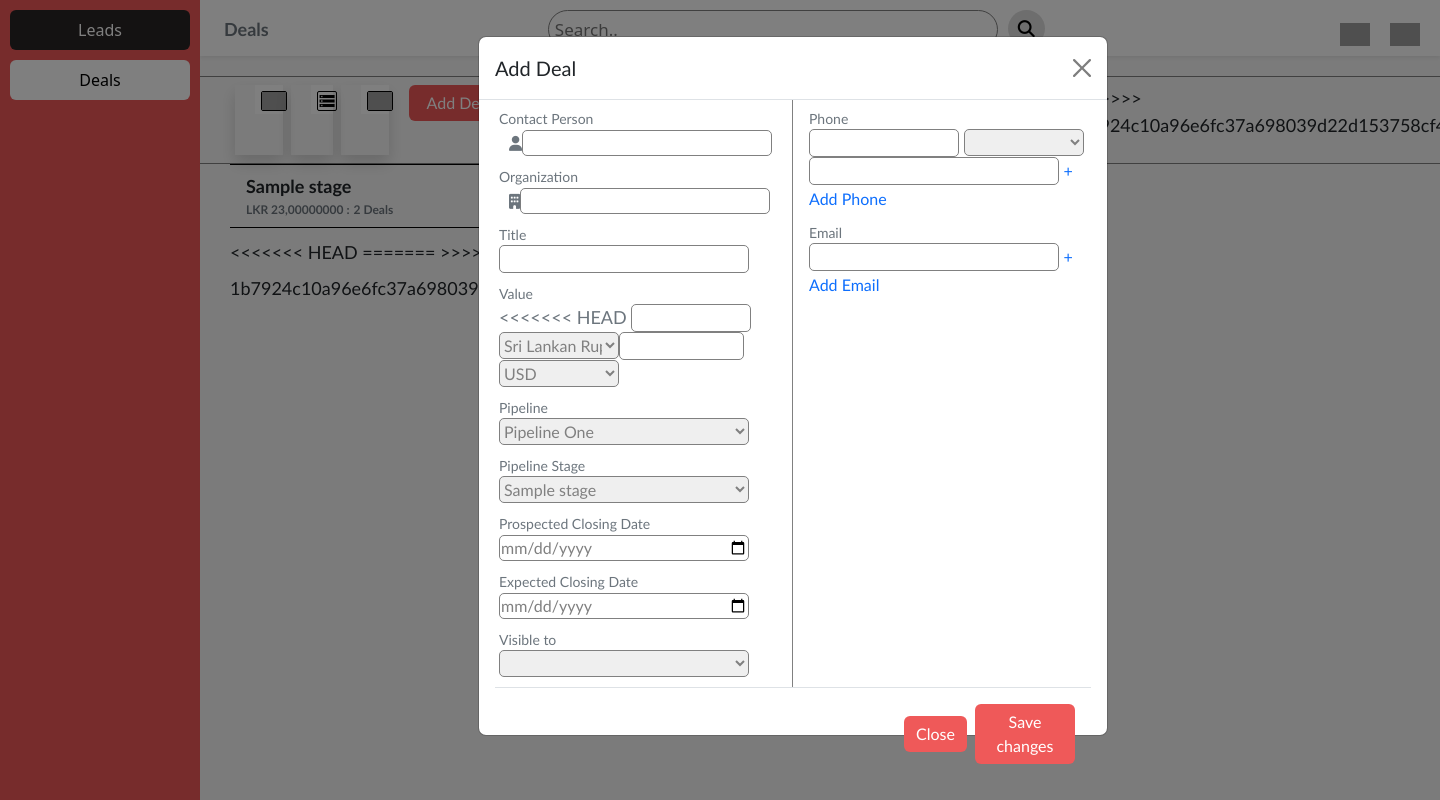
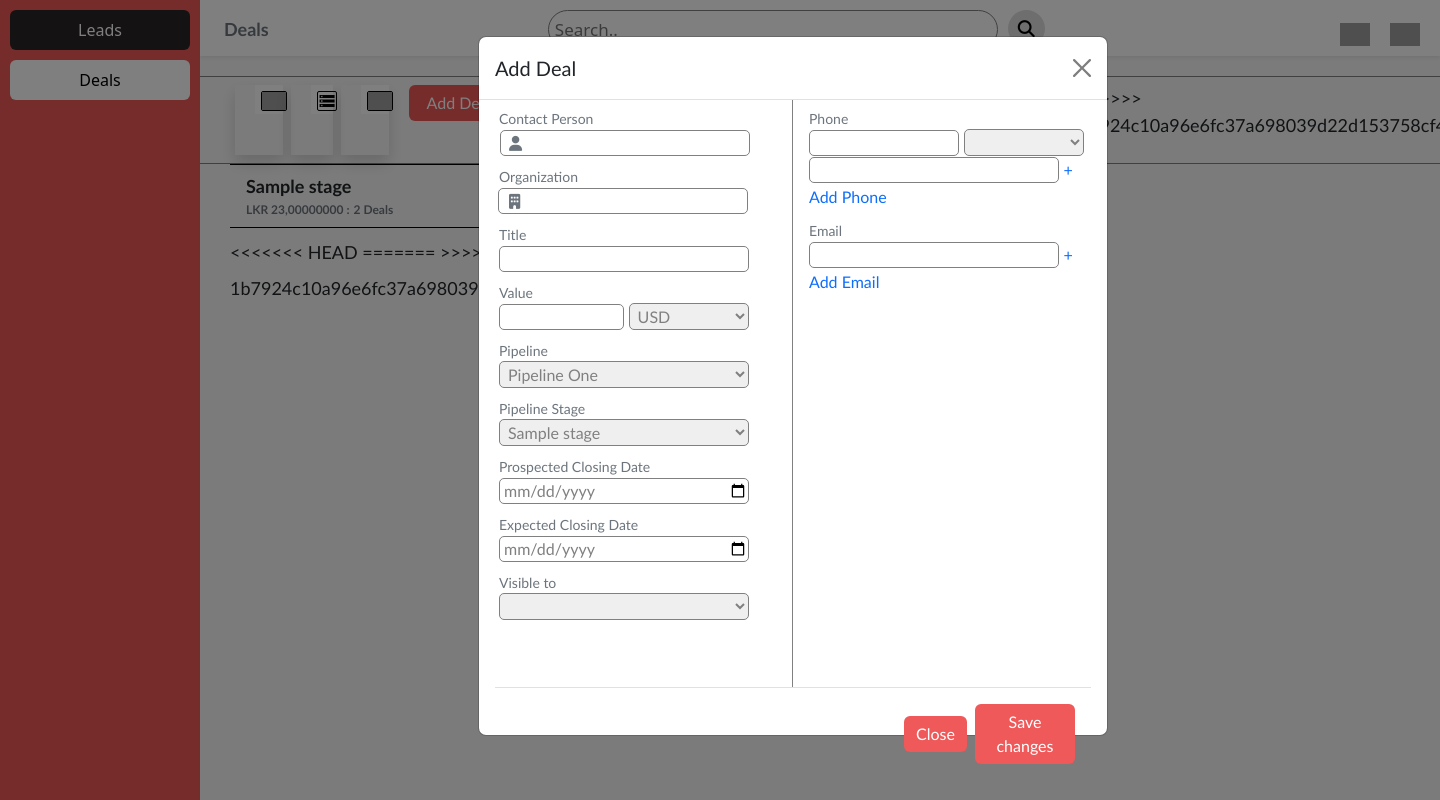
Before and after one commit to SmpManeth/pipedrive-php, a PHP site: page /dashboard.php in a window 1440 px wide, after a click on "Add Deal". Run offline with PHP 8.4, Linux system fonts and the light colour scheme; the visitor is signed in with stand-in values (Sample User, id 1); tables that the repository leaves empty or names only in its code hold one stand-in row (values such as "Sample post"); data that the repository does not hold is empty; some libraries are stand-ins or nearby versions; grey boxes are pictures that could not be loaded.

Commit message:
add deals

```diff
--- a/app/includes/deals.php
+++ b/app/includes/deals.php
@@ -38,14 +38,7 @@ $currencies = selectAll('currency');
                            </div>
                            <div class="model-item text-muted">
                               <p class="">Value</p>
-<<<<<<< HEAD
 
-                              <input class="input-field" type="text" name="value" style="width: 120px;">
-                              <select class="input-field" name="Value" id="" style="width: 120px; height: 27px; padding: 0px;">
-
-                                 <option class="" value="">Sri Lankan Rupee (LKR)</option>
-=======
-<!--  priya edited -->
                               <input class="input-field" type="text" name="value" style="width: 125px;">
                               <select class="input-field" name="currency" id="" style="width: 120px; height: 27px; padding: 0px;">
                               <?php foreach ($currencies as $key => $currency) { ?>
@@ -55,8 +48,7 @@ $currencies = selectAll('currency');
 
                                  ?>
 
-<!-- priya edited -->
->>>>>>> 1b7924c10a96e6fc37a698039d22d153758cf473
+<
                               </select>
                            </div>
 
--- a/assets/css/style.css
+++ b/assets/css/style.css
@@ -372,11 +372,7 @@ position: relative;
   font-size: 15px;
 }
 .input-field {
-<<<<<<< HEAD
-padding-left: 4px !important;
-=======
   padding-left: 4px !important;
->>>>>>> 1b7924c10a96e6fc37a698039d22d153758cf473
   padding: 0px;
   border: 0.5px solid grey;
   border-radius: 5px;
@@ -391,11 +387,7 @@ padding-left: 4px !important;
   border-radius: 5px;
   width: 250px;
   position: relative;
-<<<<<<< HEAD
- left: -22px;
-=======
   left: -22px;
->>>>>>> 1b7924c10a96e6fc37a698039d22d153758cf473
   color: grey;
   font-size: 16px;
 }
```
